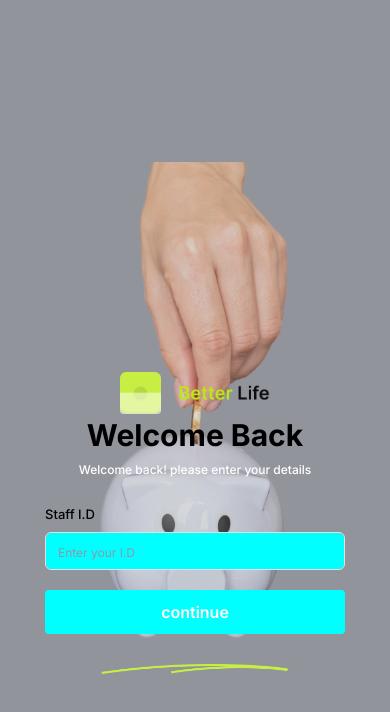
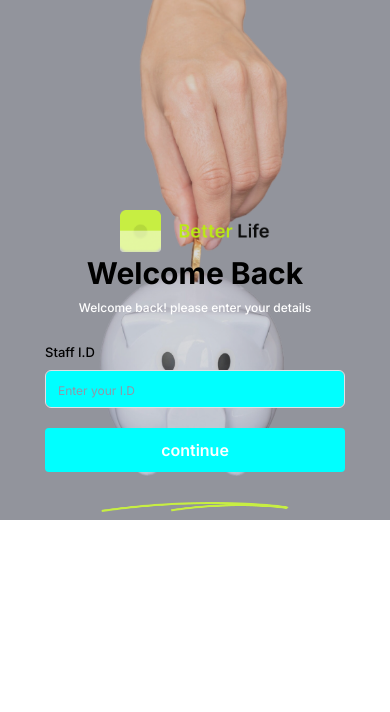
Before and after one commit to techemmydev/bl-project, a React (Vite) app: page / in a window 390 px wide. Shown: the top 712 px of the page. Built offline with nearby package versions, Linux system fonts and the light colour scheme.

Commit message:
first commit

```diff
--- a/src/views/staff-Id-Login/Staffid.module.css
+++ b/src/views/staff-Id-Login/Staffid.module.css
@@ -122,5 +122,6 @@
   }
   .staffIdContainer {
     align-items: center;
+    height: unset;
   }
 }
```
